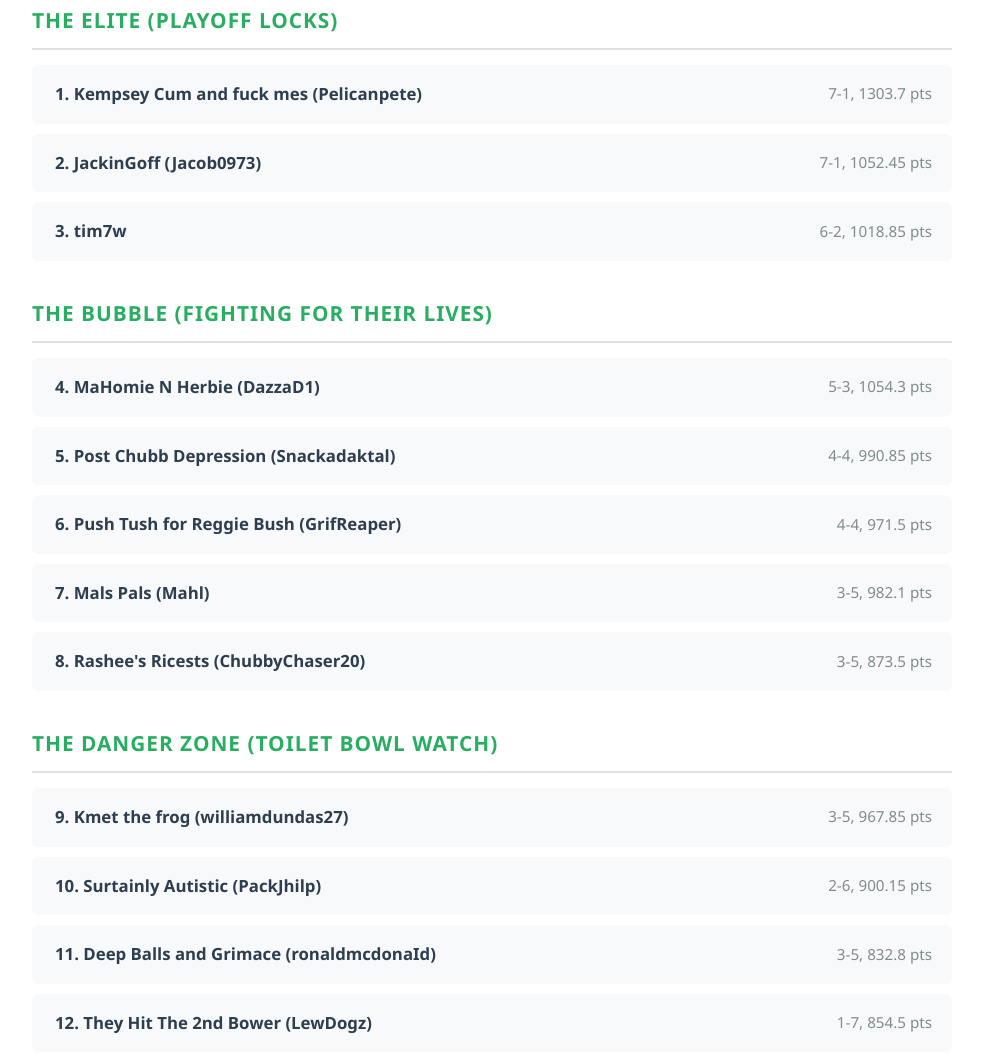
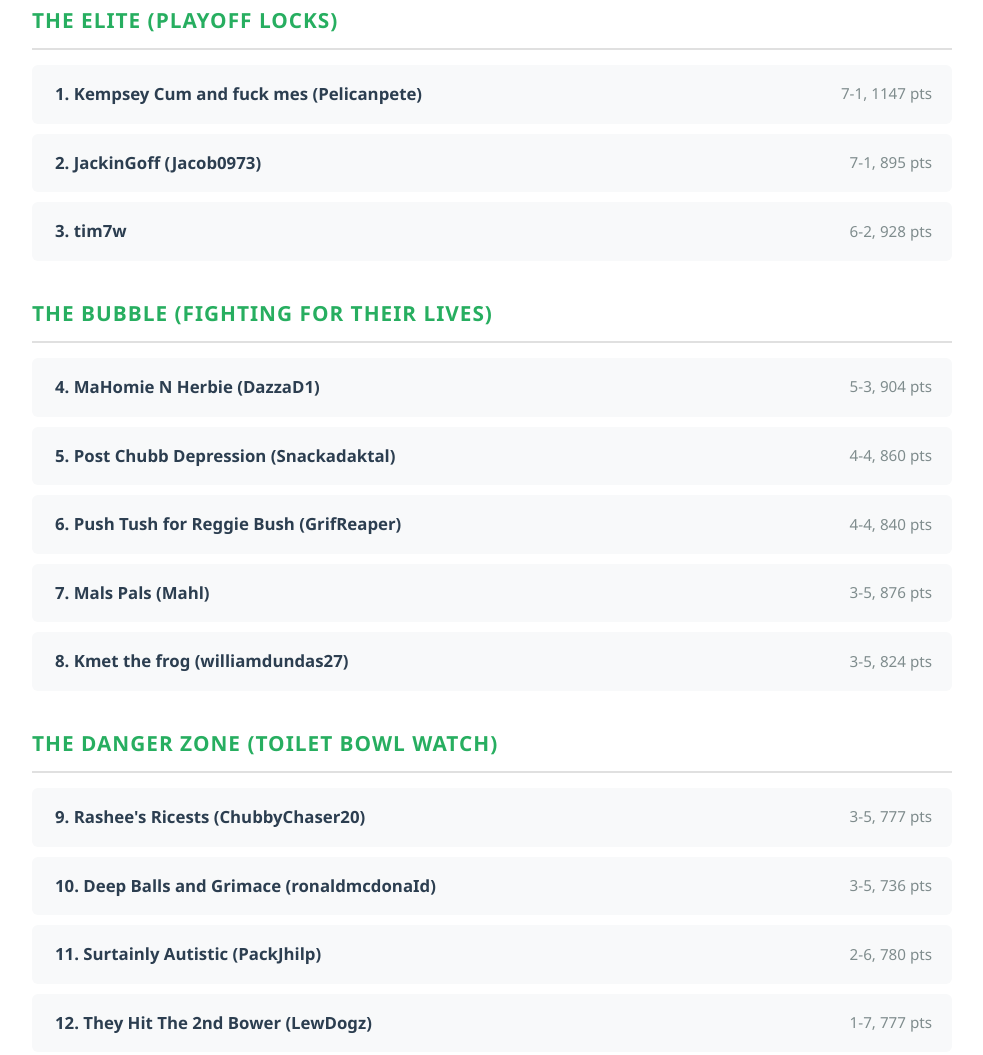
Before and after one commit to dx2v7bx4cy-prog/SleeperLeague, a plain HTML site: page index.html in a window 1280 px wide. Shown: the part 3980-5035 px from the top of the page, without its empty margins (148-1131 px from the left). Drawn offline with Linux system fonts and the light colour scheme.

Commit message:
Update index.html

```diff
--- a/index.html
+++ b/index.html
@@ -514,15 +514,15 @@
                     <h4>THE ELITE (Playoff Locks)</h4>
                     <div class="team-row" data-team="kempsey">
                         <span class="team-name">1. Kempsey Cum and fuck mes (Pelicanpete)</span>
-                        <span class="team-record">7-1, 1303.7 pts</span>
+                        <span class="team-record">7-1, 1147 pts</span>
                     </div>
                     <div class="team-row" data-team="jackingoff">
                         <span class="team-name">2. JackinGoff (Jacob0973)</span>
-                        <span class="team-record">7-1, 1052.45 pts</span>
+                        <span class="team-record">7-1, 895 pts</span>
                     </div>
                     <div class="team-row" data-team="tim7w">
                         <span class="team-name">3. tim7w</span>
-                        <span class="team-record">6-2, 1018.85 pts</span>
+                        <span class="team-record">6-2, 928 pts</span>
                     </div>
                 </div>
 
@@ -530,43 +530,43 @@
                     <h4>THE BUBBLE (Fighting For Their Lives)</h4>
                     <div class="team-row" data-team="mahomie">
                         <span class="team-name">4. MaHomie N Herbie (DazzaD1)</span>
-                        <span class="team-record">5-3, 1054.3 pts</span>
+                        <span class="team-record">5-3, 904 pts</span>
                     </div>
                     <div class="team-row" data-team="postchubb">
                         <span class="team-name">5. Post Chubb Depression (Snackadaktal)</span>
-                        <span class="team-record">4-4, 990.85 pts</span>
+                        <span class="team-record">4-4, 860 pts</span>
                     </div>
                     <div class="team-row" data-team="pushtush">
                         <span class="team-name">6. Push Tush for Reggie Bush (GrifReaper)</span>
-                        <span class="team-record">4-4, 971.5 pts</span>
+                        <span class="team-record">4-4, 840 pts</span>
                     </div>
                     <div class="team-row" data-team="malspals">
                         <span class="team-name">7. Mals Pals (Mahl)</span>
-                        <span class="team-record">3-5, 982.1 pts</span>
+                        <span class="team-record">3-5, 876 pts</span>
                     </div>
-                    <div class="team-row" data-team="rashees">
-                        <span class="team-name">8. Rashee's Ricests (ChubbyChaser20)</span>
-                        <span class="team-record">3-5, 873.5 pts</span>
+                    <div class="team-row" data-team="kmet">
+                        <span class="team-name">8. Kmet the frog (williamdundas27)</span>
+                        <span class="team-record">3-5, 824 pts</span>
                     </div>
                 </div>
 
                 <div class="standings-group">
                     <h4>THE DANGER ZONE (Toilet Bowl Watch)</h4>
-                    <div class="team-row" data-team="kmet">
-                        <span class="team-name">9. Kmet the frog (williamdundas27)</span>
-                        <span class="team-record">3-5, 967.85 pts</span>
+                    <div class="team-row" data-team="rashees">
+                        <span class="team-name">9. Rashee's Ricests (ChubbyChaser20)</span>
+                        <span class="team-record">3-5, 777 pts</span>
+                    </div>
+                    <div class="team-row" data-team="deepballs">
+                        <span class="team-name">10. Deep Balls and Grimace (ronaldmcdonaId)</span>
+                        <span class="team-record">3-5, 736 pts</span>
                     </div>
                     <div class="team-row" data-team="surtainly">
-                        <span class="team-name">10. Surtainly Autistic (PackJhilp)</span>
-                        <span class="team-record">2-6, 900.15 pts</span>
-                    </div>
-                    <div class="team-row" data-team="deepballs">
-                        <span class="team-name">11. Deep Balls and Grimace (ronaldmcdonaId)</span>
-                        <span class="team-record">3-5, 832.8 pts</span>
+                        <span class="team-name">11. Surtainly Autistic (PackJhilp)</span>
+                        <span class="team-record">2-6, 780 pts</span>
                     </div>
                     <div class="team-row" data-team="theyhit">
                         <span class="team-name">12. They Hit The 2nd Bower (LewDogz)</span>
-                        <span class="team-record">1-7, 854.5 pts</span>
+                        <span class="team-record">1-7, 777 pts</span>
                     </div>
                 </div>
             </div>
```
